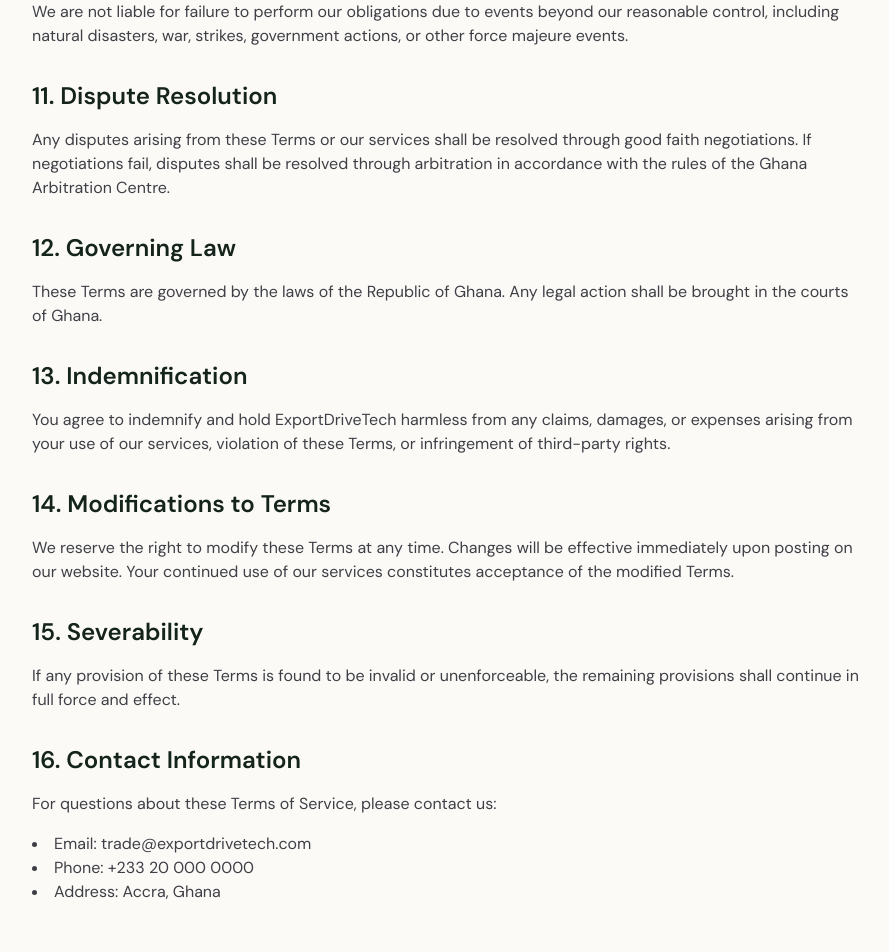
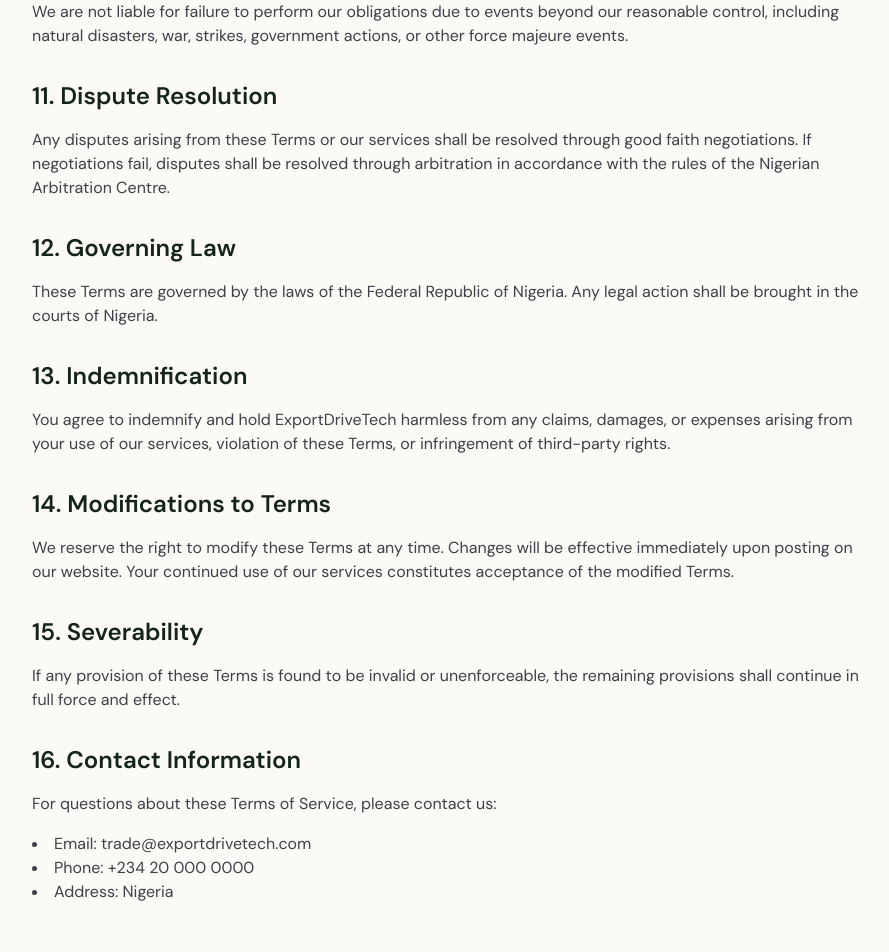
Before and after one commit to greenleavesnig/Exportdrivetech, a Next.js app: page /terms in a window 1280 px wide. Shown: the part 2760-3712 px from the top of the page, without its empty margins (192-1081 px from the left). Built offline with nearby package versions, Linux system fonts and the light colour scheme.

Commit message:
Update location from Ghana to Nigeria - Greenleaves Nigeria

```diff
--- a/src/app/(frontend)/privacy/page.tsx
+++ b/src/app/(frontend)/privacy/page.tsx
@@ -140,8 +140,8 @@ export default function PrivacyPolicy() {
         </p>
         <ul className="mb-4 list-inside list-disc text-zinc-700">
           <li>Email: <a href="mailto:trade@exportdrivetech.com" className="text-blue-600 underline">trade@exportdrivetech.com</a></li>
-          <li>Phone: {process.env.NEXT_PUBLIC_WHATSAPP_NUMBER || '+233 20 000 0000'}</li>
-          <li>Address: Accra, Ghana</li>
+          <li>Phone: {process.env.NEXT_PUBLIC_WHATSAPP_NUMBER || '+234 20 000 0000'}</li>
+          <li>Address: Nigeria</li>
         </ul>
       </section>
 
--- a/src/app/(frontend)/terms/page.tsx
+++ b/src/app/(frontend)/terms/page.tsx
@@ -148,14 +148,14 @@ export default function TermsOfService() {
       <section className="mb-8">
         <h2 className="mb-4 text-2xl font-semibold">11. Dispute Resolution</h2>
         <p className="mb-4 text-zinc-700">
-          Any disputes arising from these Terms or our services shall be resolved through good faith negotiations. If negotiations fail, disputes shall be resolved through arbitration in accordance with the rules of the Ghana Arbitration Centre.
+          Any disputes arising from these Terms or our services shall be resolved through good faith negotiations. If negotiations fail, disputes shall be resolved through arbitration in accordance with the rules of the Nigerian Arbitration Centre.
         </p>
       </section>
 
       <section className="mb-8">
         <h2 className="mb-4 text-2xl font-semibold">12. Governing Law</h2>
         <p className="mb-4 text-zinc-700">
-          These Terms are governed by the laws of the Republic of Ghana. Any legal action shall be brought in the courts of Ghana.
+          These Terms are governed by the laws of the Federal Republic of Nigeria. Any legal action shall be brought in the courts of Nigeria.
         </p>
       </section>
 
@@ -187,8 +187,8 @@ export default function TermsOfService() {
         </p>
         <ul className="mb-4 list-inside list-disc text-zinc-700">
           <li>Email: <a href="mailto:trade@exportdrivetech.com" className="text-blue-600 underline">trade@exportdrivetech.com</a></li>
-          <li>Phone: {process.env.NEXT_PUBLIC_WHATSAPP_NUMBER || '+233 20 000 0000'}</li>
-          <li>Address: Accra, Ghana</li>
+          <li>Phone: {process.env.NEXT_PUBLIC_WHATSAPP_NUMBER || '+234 20 000 0000'}</li>
+          <li>Address: Nigeria</li>
         </ul>
       </section>
 
--- a/src/components/HomeClient.tsx
+++ b/src/components/HomeClient.tsx
@@ -165,7 +165,7 @@ export default function HomeClient() {
           </div>
         </div>
       )}
-      <div className="topbar"><div className="shell"><span>Accra, Ghana · Serving global buyers</span><span>Available for 2025/26 contracts</span></div></div>
+      <div className="topbar"><div className="shell"><span>Nigeria · Serving global buyers</span><span>Available for 2025/26 contracts</span></div></div>
 
       <header className={isSticky ? 'sticky' : ''}>
         <div className="shell nav">
@@ -234,7 +234,7 @@ export default function HomeClient() {
           </form>
         </div>
       </section>
-      <footer><div className="shell footer"><div><a href="#" className="brand inverse"><i><Mark /></i><span><strong>EXPORTDRIVETECH</strong><small>AGRO TRADING</small></span></a><p>Quality from the source. Reliability to your door.</p></div><div><a href="#about">About</a><a href="#products">Products</a><a href="#services">Services</a><a href="#rfq">Request a quote</a></div><div><a href="/privacy">Privacy Policy</a><a href="/terms">Terms of Service</a><a href="/admin">Admin Panel</a></div></div><div className="shell copyright"><span>© 2025 ExportDriveTech Agro Trading</span><span>Accra · Ghana</span></div></footer>
+      <footer><div className="shell footer"><div><a href="#" className="brand inverse"><i><Mark /></i><span><strong>EXPORTDRIVETECH</strong><small>AGRO TRADING</small></span></a><p>Quality from the source. Reliability to your door.</p></div><div><a href="#about">About</a><a href="#products">Products</a><a href="#services">Services</a><a href="#rfq">Request a quote</a></div><div><a href="/privacy">Privacy Policy</a><a href="/terms">Terms of Service</a><a href="/admin">Admin Panel</a></div></div><div className="shell copyright"><span>© 2025 ExportDriveTech Agro Trading</span><span>Nigeria</span></div></footer>
 
       {/* Back to Top Button */}
       {showBackToTop && (
--- a/src/seed.ts
+++ b/src/seed.ts
@@ -88,7 +88,7 @@ async function seed() {
         moqUnit: 'metric-tons',
         availability: 'available',
         season: 'October - February',
-        origin: 'Ghana, Nigeria',
+        origin: 'Nigeria',
         grade: 'Grade A',
         status: 'published',
         featured: true,
@@ -110,7 +110,7 @@ async function seed() {
         moqUnit: 'metric-tons',
         availability: 'available',
         season: 'Year-round',
-        origin: 'Ghana',
+        origin: 'Nigeria',
         grade: 'Premium',
         status: 'published',
         featured: true,
@@ -221,7 +221,7 @@ async function seed() {
         moqUnit: 'metric-tons',
         availability: 'seasonal',
         season: 'April - July',
-        origin: 'Ghana, Nigeria',
+        origin: 'Nigeria',
         grade: 'Export Grade',
         status: 'published',
         featured: true,
@@ -308,7 +308,7 @@ async function seed() {
         moqUnit: 'metric-tons',
         availability: 'available',
         season: 'Year-round',
-        origin: 'Ghana',
+        origin: 'Nigeria',
         grade: 'Organic',
         status: 'published',
       },
@@ -330,7 +330,7 @@ async function seed() {
         moqUnit: 'metric-tons',
         availability: 'available',
         season: 'Year-round',
-        origin: 'Ghana, Ivory Coast',
+        origin: 'Nigeria',
         grade: 'Industrial',
         status: 'published',
       },
```
